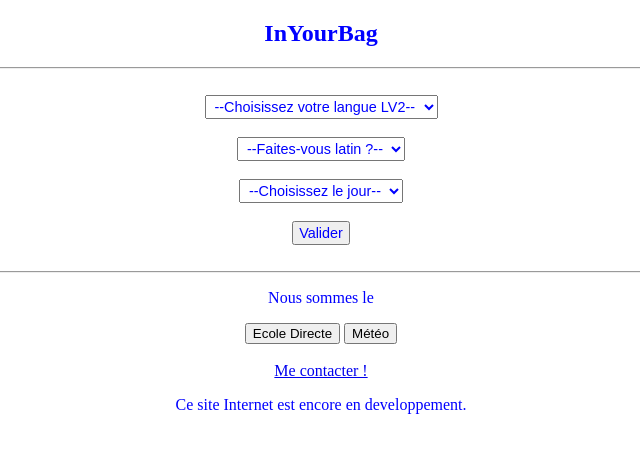
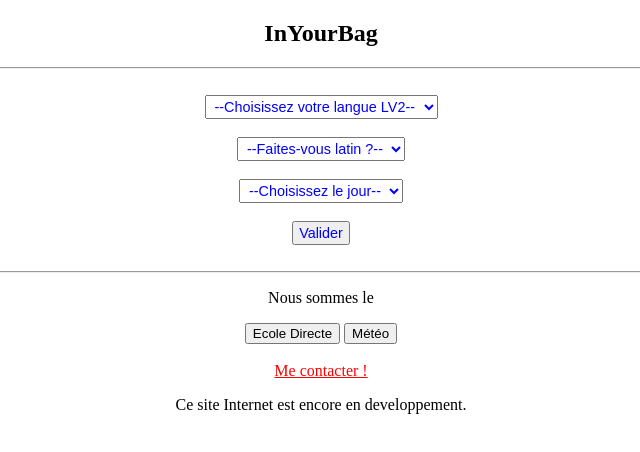
Before and after one commit to QuentinOnFire/Site-Affaires-Ecole, a plain HTML site: page index.html in a window 1280 px wide. Shown: the whole page, without its empty margins (319-959 px from the left). Drawn offline with Linux system fonts and the light colour scheme; a script that the page names is missing.

Commit message:
Update style.css

```diff
--- a/css/style.css
+++ b/css/style.css
@@ -11,8 +11,8 @@ input{
     padding: 2px 5px;
     color: blue;
 }
-body{
-    color: blue;
+a{
+    color: red;
 }
 .center_{
     font-size: 20px;
```
